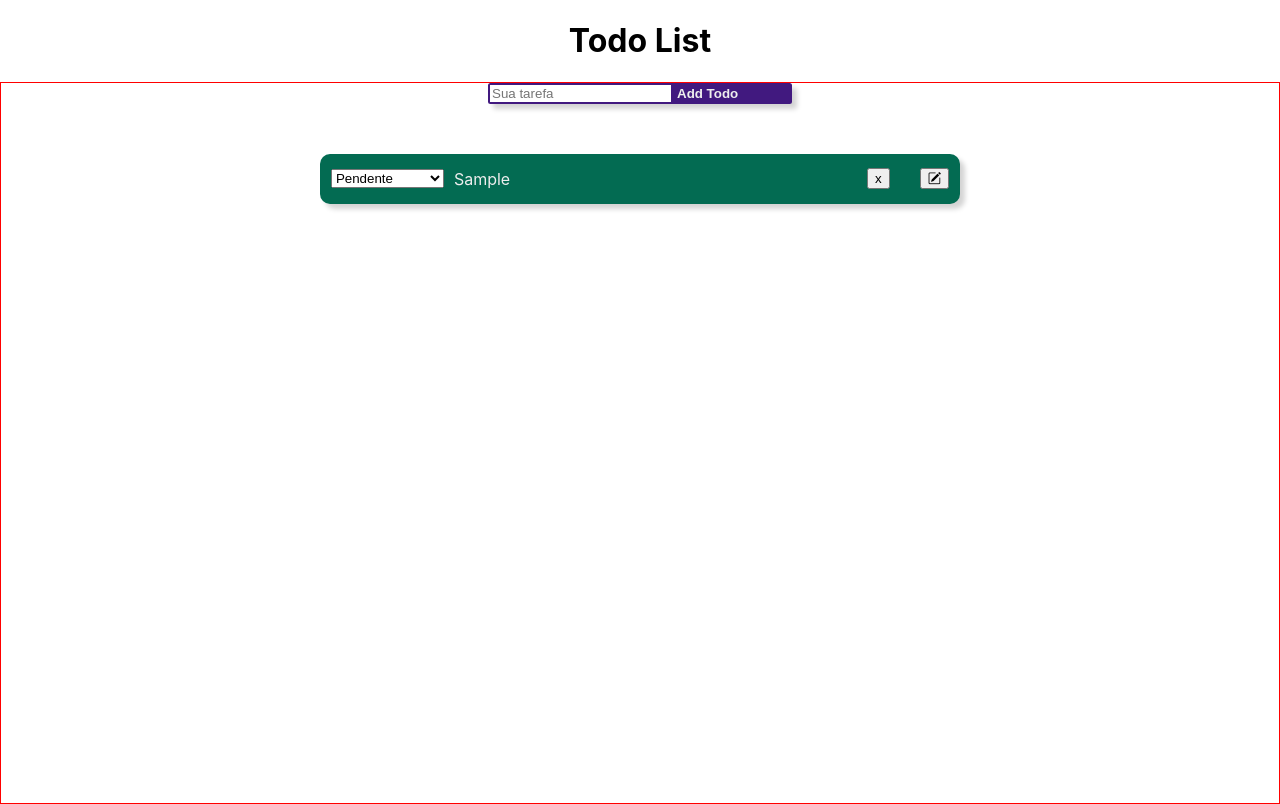
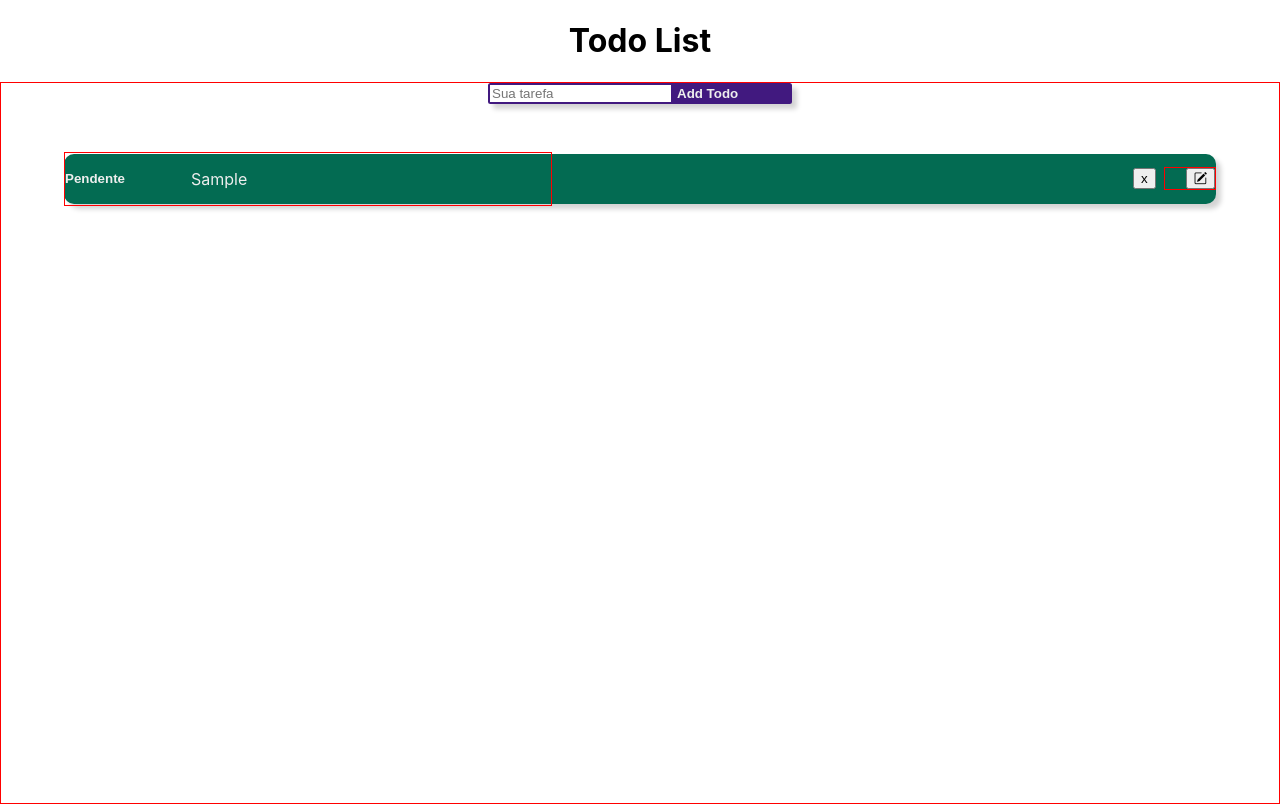
Before and after one commit to IagoMesquita/todo-list-frontend, a React (Create React App) app: page / in a window 1280 px wide. Both pictures are taken after typing "Sample" into the empty fields and a click on the button "Add Todo". Built offline with nearby package versions, Linux system fonts and the light colour scheme.

Commit message:
style:  componente newTodo

```diff
--- a/src/componets/NewTodo/NewTodo.css
+++ b/src/componets/NewTodo/NewTodo.css
@@ -1,9 +1,9 @@
 .new-todo {
   border-radius: 10px;
   display: flex;
-  justify-content: space-around;
+  justify-content: space-between;
   align-items:center;
-  width: 50vw;
+  width: 90vw;
   height: 50px;
   background-color: #036B52;
   box-shadow: 5px 5px 5px 0px #0000002c;
@@ -17,10 +17,38 @@
   justify-content: flex-start;
   align-items: center;
   column-gap: 10px;
+  border: 1px solid red;
 }
 .del-edit {
-  width: 110px;
+  border: 1px solid red;
+
+  width: 50px;
   display: flex;
   justify-content: flex-end;
   column-gap: 30px;
 }
+
+#status {
+  appearance: none;
+  -webkit-appearance: none;
+  -moz-appearance: none;
+  background-color: #036B52;
+  /* border: 1px solid #333; */
+  color: #EEEEEE;
+  font-weight: 700;
+  padding-right: 20px;
+  border: none;
+}
+/* select:focus {
+  outline: none;
+} */
+
+option {
+  color: #EEEEEE;
+  font-weight: 700;
+  border: 2px solid red ;
+}
+option:active {
+
+  background-color: #036b53a3;
+}
```
